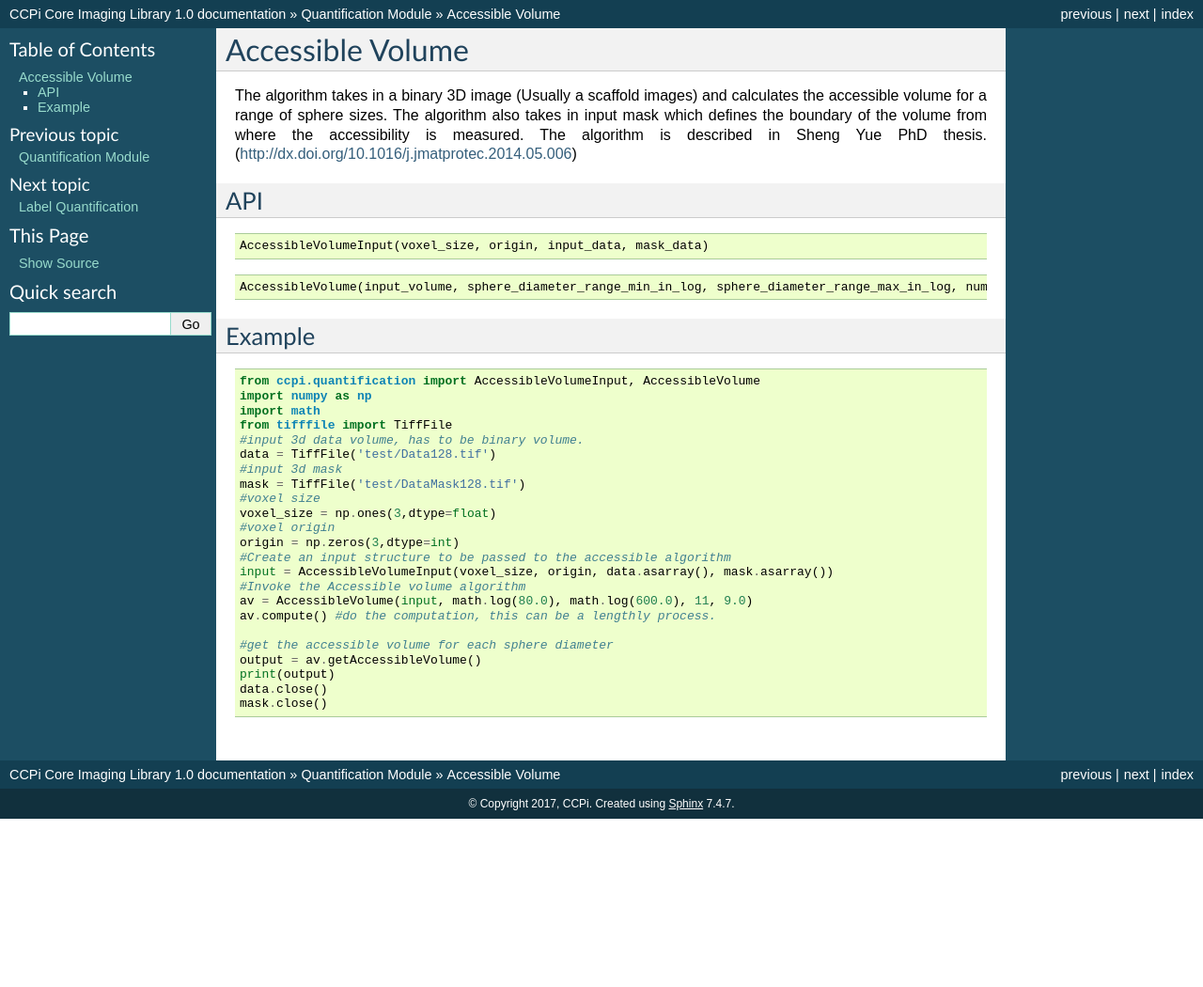
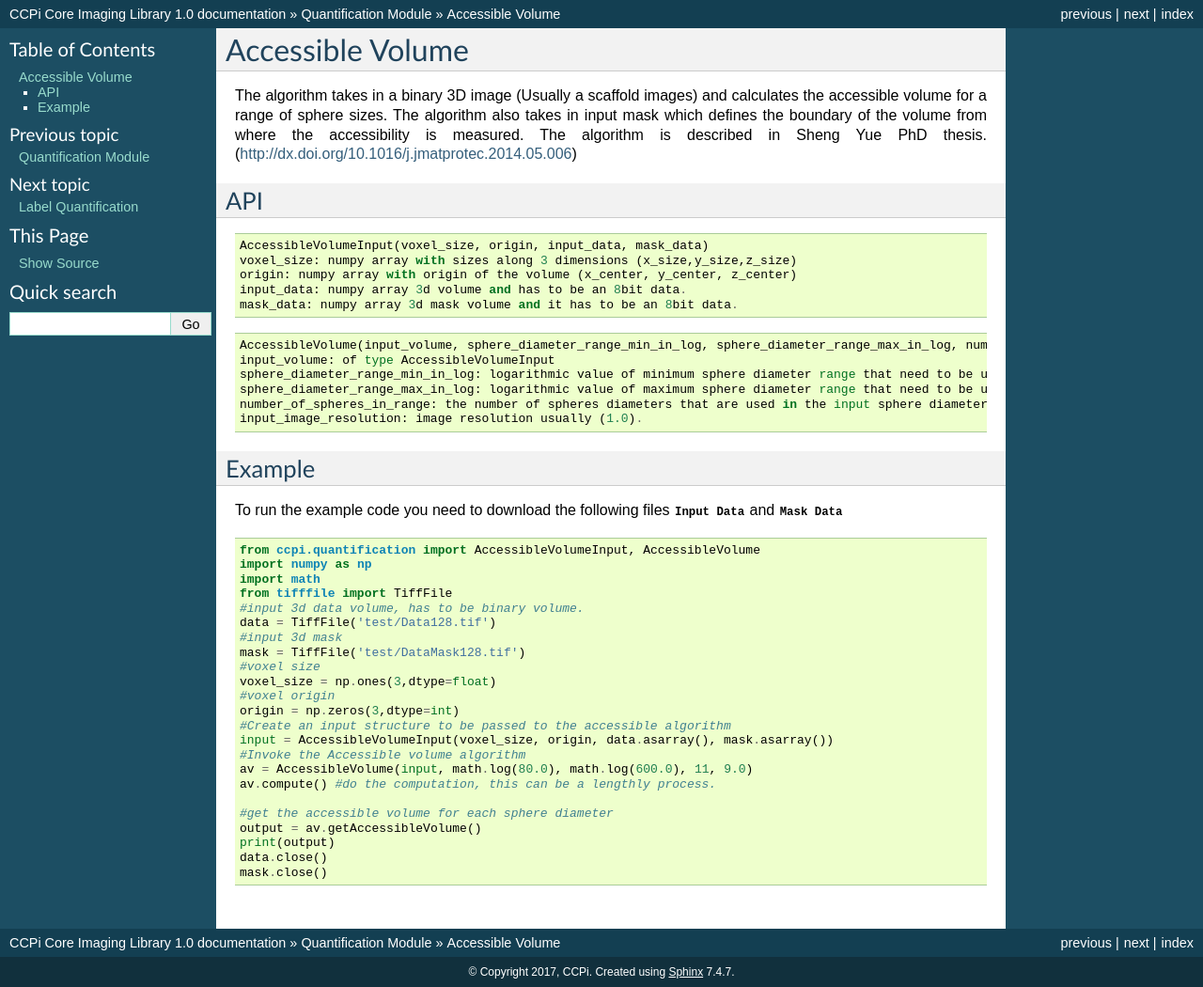
Before and after one commit to vais-ral/CIL-Docs, a Sphinx documentation site: the page built from docs/quantification/AccessibleVolume.rst, in a window 1280 px wide. Shown: the whole page at 94% size. Built offline with Sphinx 7.4.7, drawn with Linux system fonts in a browser that asks for light colours; before the commit the page ends 900 px from its top, so only the background shows below that.

Commit message:
Added test data to the docs

```diff
--- a/docs/quantification/AccessibleVolume.rst
+++ b/docs/quantification/AccessibleVolume.rst
@@ -8,13 +8,24 @@ API
 .. code-block:: python
 
    AccessibleVolumeInput(voxel_size, origin, input_data, mask_data)
+   voxel_size: numpy array with sizes along 3 dimensions (x_size,y_size,z_size)
+   origin: numpy array with origin of the volume (x_center, y_center, z_center)
+   input_data: numpy array 3d volume and has to be an 8bit data.
+   mask_data: numpy array 3d mask volume and it has to be an 8bit data.
 
 .. code-block:: python
 
    AccessibleVolume(input_volume, sphere_diameter_range_min_in_log, sphere_diameter_range_max_in_log, number_of_spheres_in_range, input_image_resolution)
+   input_volume: of type AccessibleVolumeInput
+   sphere_diameter_range_min_in_log: logarithmic value of minimum sphere diameter range that need to be used in calculating accessible volume.
+   sphere_diameter_range_max_in_log: logarithmic value of maximum sphere diameter range that need to be used in calculating accessible volume.
+   number_of_spheres_in_range: the number of spheres diameters that are used in the input sphere diameter range for which accessible volume is calculated.
+   input_image_resolution: image resolution usually (1.0).
 
 Example
 --------
+
+To run the example code you need to download the following files :download:`Input Data <../test/Data128.tif>` and :download:`Mask Data <../test/DataMask128.tif>`
 
 .. code-block:: python
 
```
Also changed, not shown: docs/quantification/LabelQuantification.rst (+6 -1 lines), 3 other files.
